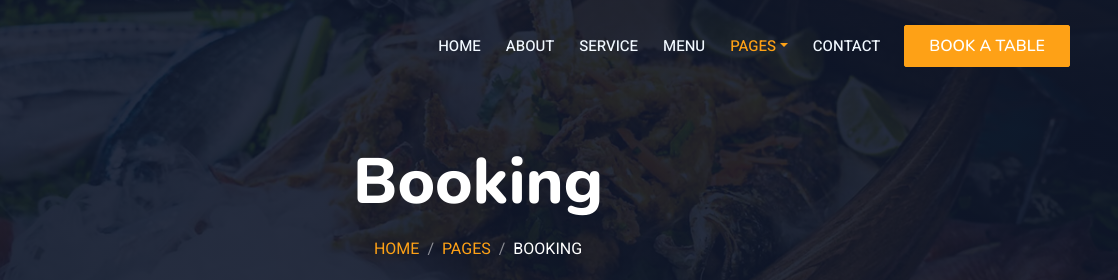
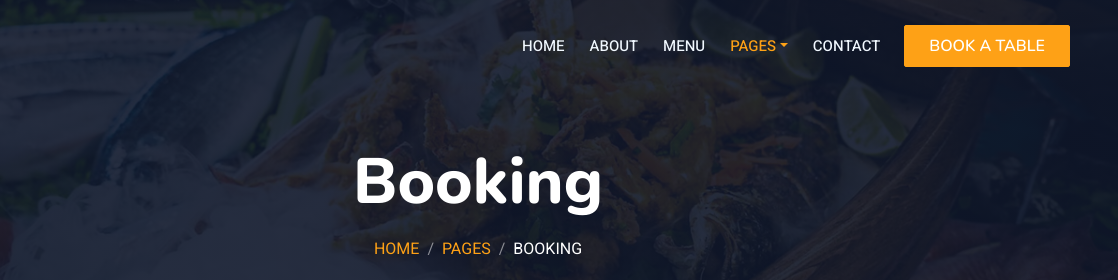
Before and after one commit to ezz2020XC/ezz2020XC, a plain HTML site: page booking.html in a window 1280 px wide. Shown: the top 280 px of the page, 162-1280 px from the left. Drawn offline with nearby package versions, Linux system fonts and the light colour scheme.

Commit message:
booking.html

```diff
--- a/booking.html
+++ b/booking.html
@@ -57,7 +57,7 @@
                     <div class="navbar-nav ms-auto py-0 pe-4">
                         <a href="index.html" class="nav-item nav-link">Home</a>
                         <a href="about.html" class="nav-item nav-link">About</a>
-                        <a href="service.html" class="nav-item nav-link">Service</a>
+
                         <a href="img/calamarimenu.pdf" class="nav-item nav-link">Menu</a>
                         <div class="nav-item dropdown">
                             <a href="#" class="nav-link dropdown-toggle active" data-bs-toggle="dropdown">Pages</a>
```
